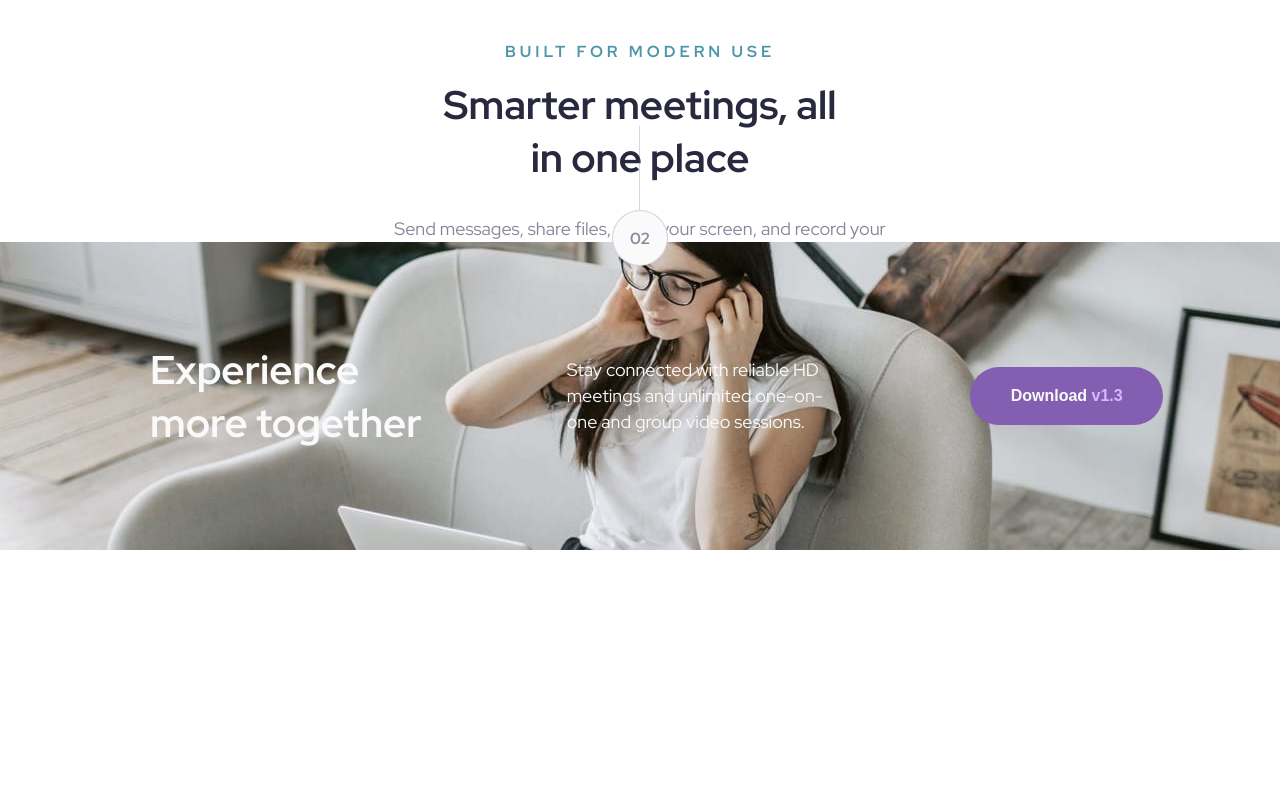
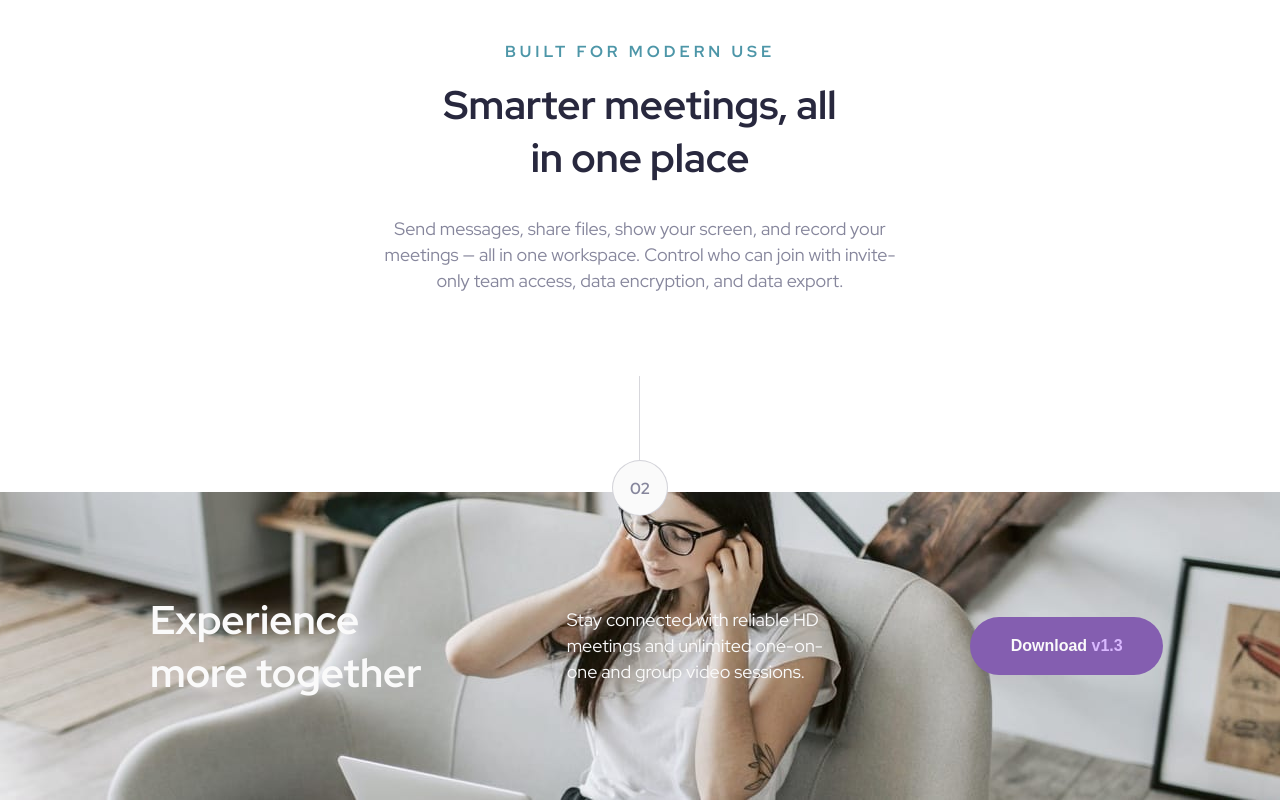
Before and after one commit to brainka/meet-landing-page, a plain HTML site: page index.html in a window 1280 px wide. Shown: the part 1105-1905 px from the top of the page. Before the commit the page ends 1655 px from the top, so only its background shows below. Drawn offline with Linux system fonts and the light colour scheme.

Commit message:
adjust styling

```diff
--- a/styles.css
+++ b/styles.css
@@ -156,6 +156,7 @@ footer {
 	display: grid;
 	grid-template-columns: repeat(3, 1fr);
 	align-items: center;
+	margin-top: 25rem;
 }
 
 footer > * {
```
